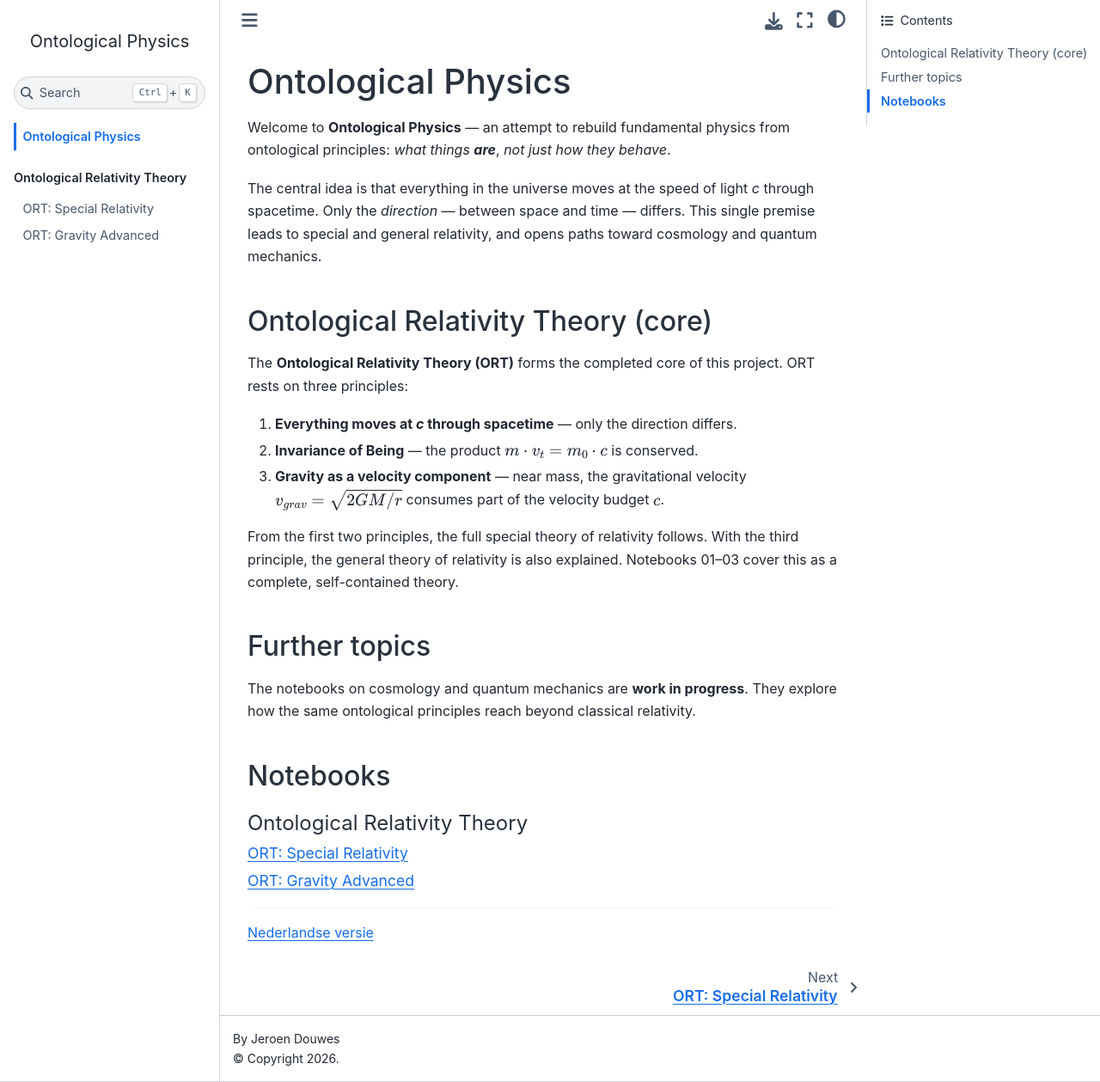
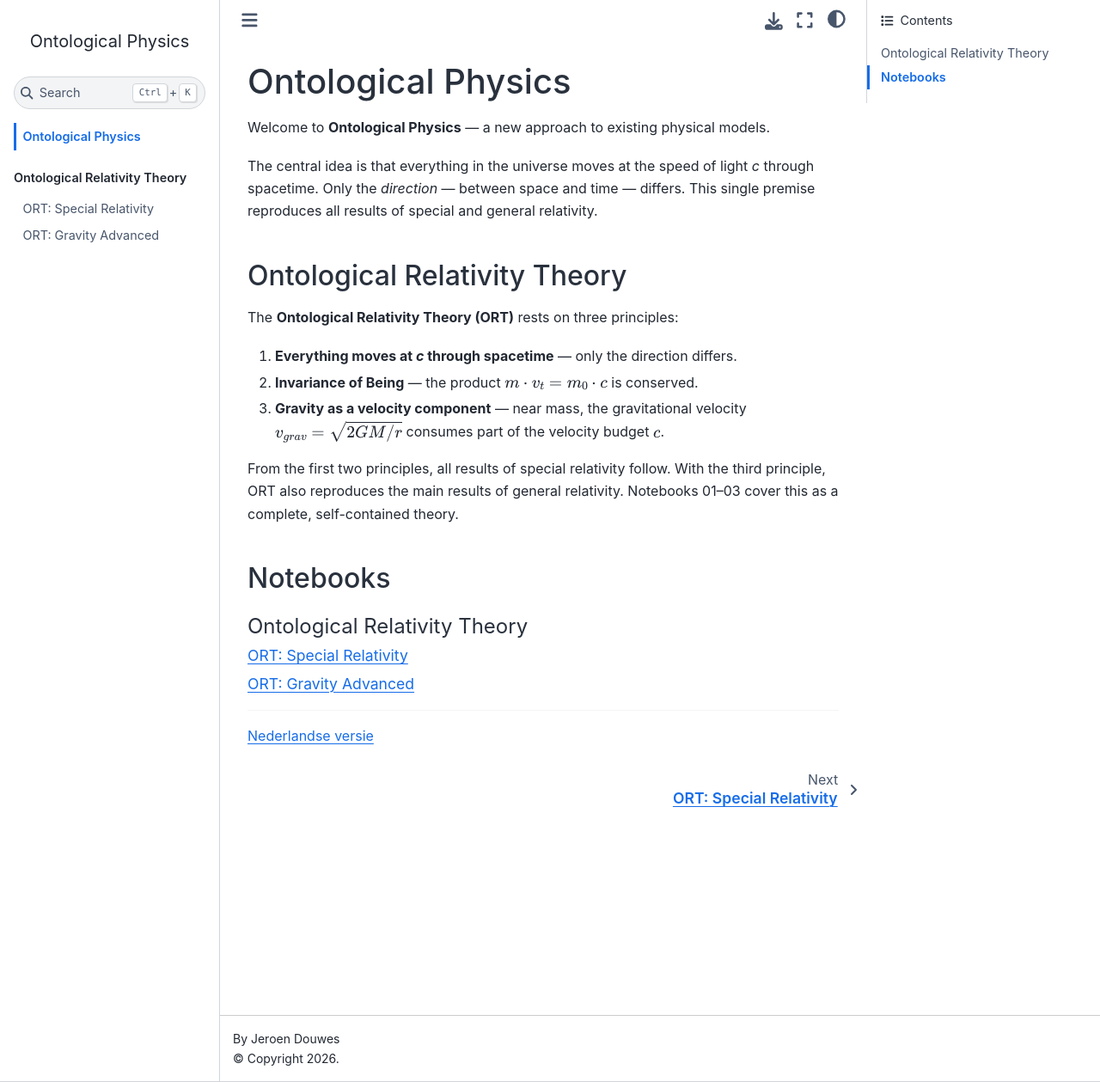
Before and after one commit to jeroendouwes/ontologicalphysics, a Jupyter Book: the page built from book/en/index.md, in a window 1280 px wide and 1259 px high. Shown: the whole window at 86% size. Built offline with Jupyter Book 1.0.4 settings and Sphinx 7.4.7 and the Sphinx Book theme 1.1.4, drawn with Linux system fonts in a browser that asks for light colours; pages that are not in the unit, such as notebooks, are missing from menus; a script that is not in the unit is left out.

Commit message:
Rewrite index pages: accurate description, remove hidden sections
- Fix intro text: ORT reproduces results, not derives ART/SRT
- Remove Further Topics section (hidden from TOC)
- Cleaner, more accurate framing

Co-Authored-By: Claude Opus 4.6 <noreply@anthropic.com>

```diff
--- a/book/en/index.md
+++ b/book/en/index.md
@@ -1,22 +1,18 @@
 # Ontological Physics
 
-Welcome to **Ontological Physics** — an attempt to rebuild fundamental physics from ontological principles: *what things* ***are***, *not just how they behave*.
+Welcome to **Ontological Physics** — a new approach to existing physical models.
 
-The central idea is that everything in the universe moves at the speed of light *c* through spacetime. Only the *direction* — between space and time — differs. This single premise leads to special and general relativity, and opens paths toward cosmology and quantum mechanics.
+The central idea is that everything in the universe moves at the speed of light *c* through spacetime. Only the *direction* — between space and time — differs. This single premise reproduces all results of special and general relativity.
 
-## Ontological Relativity Theory (core)
+## Ontological Relativity Theory
 
-The **Ontological Relativity Theory (ORT)** forms the completed core of this project. ORT rests on three principles:
+The **Ontological Relativity Theory (ORT)** rests on three principles:
 
 1. **Everything moves at *c* through spacetime** — only the direction differs.
 2. **Invariance of Being** — the product $m \cdot v_t = m_0 \cdot c$ is conserved.
 3. **Gravity as a velocity component** — near mass, the gravitational velocity $v_{grav} = \sqrt{2GM/r}$ consumes part of the velocity budget $c$.
 
-From the first two principles, the full special theory of relativity follows. With the third principle, the general theory of relativity is also explained. Notebooks 01–03 cover this as a complete, self-contained theory.
-
-## Further topics
-
-The notebooks on cosmology and quantum mechanics are **work in progress**. They explore how the same ontological principles reach beyond classical relativity.
+From the first two principles, all results of special relativity follow. With the third principle, ORT also reproduces the main results of general relativity. Notebooks 01–03 cover this as a complete, self-contained theory.
 
 ## Notebooks
 
```
Also changed, not shown: book/nl/index.md (+5 -9 lines).
